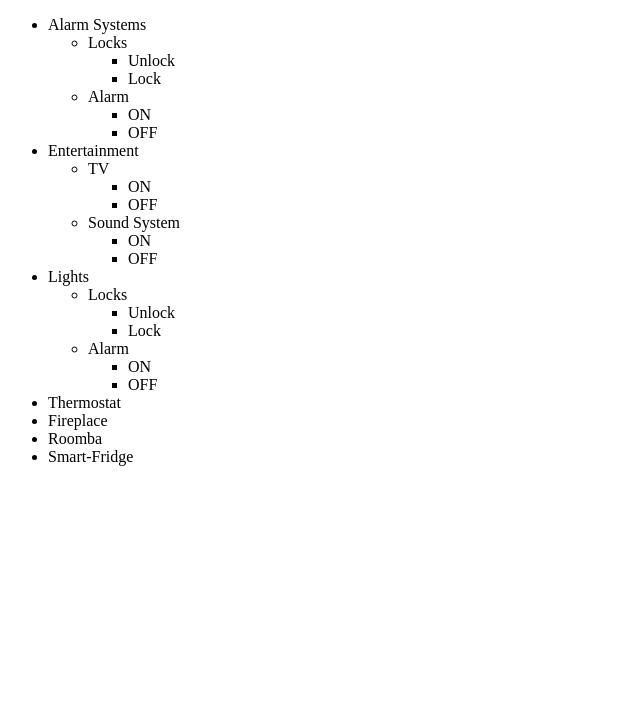
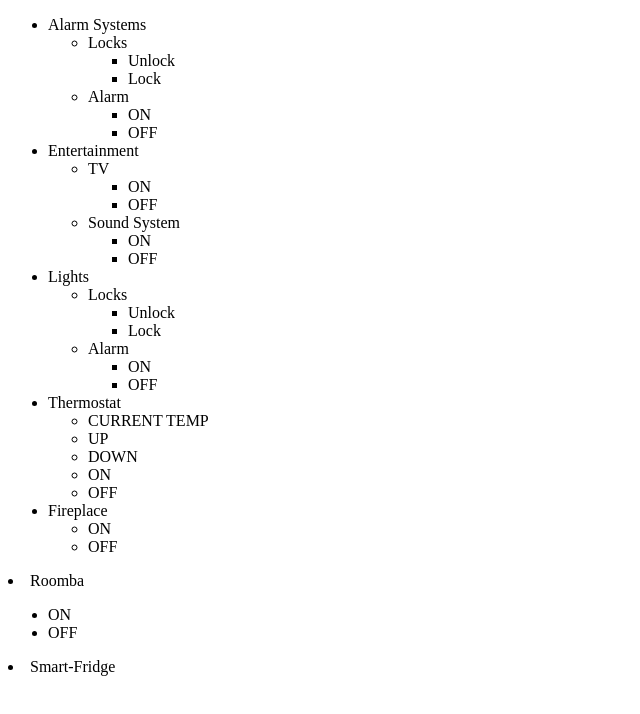
Before and after one commit to dafr9205/CSCI4830-nonvisualUI, a plain HTML site: page prototype.html in a window 1280 px wide. Shown: the whole page, without its empty margins (0-640 px from the left). Drawn offline with Linux system fonts and the light colour scheme.

Commit message:
finished skeleton site structure

```diff
--- a/prototype.html
+++ b/prototype.html
@@ -55,8 +55,28 @@
   </ul>
 
   <li>Thermostat</li>
+          <ul>
+    <li>CURRENT TEMP</li>
+    <li>UP</li>
+    <li>DOWN</li>
+    <li>ON</li>
+    <li>OFF</li>
+
+  </ul>
+
   <li>Fireplace</li>
+      <ul>
+      <li>ON</li>
+     <li>OFF</li>
+    </ul>
+  </ul>
+
   <li>Roomba</li>
+    <ul>
+      <li>ON</li>
+     <li>OFF</li>
+    </ul>
+</ul>
   <li>Smart-Fridge</li>
 </ul>
 </body>
```
